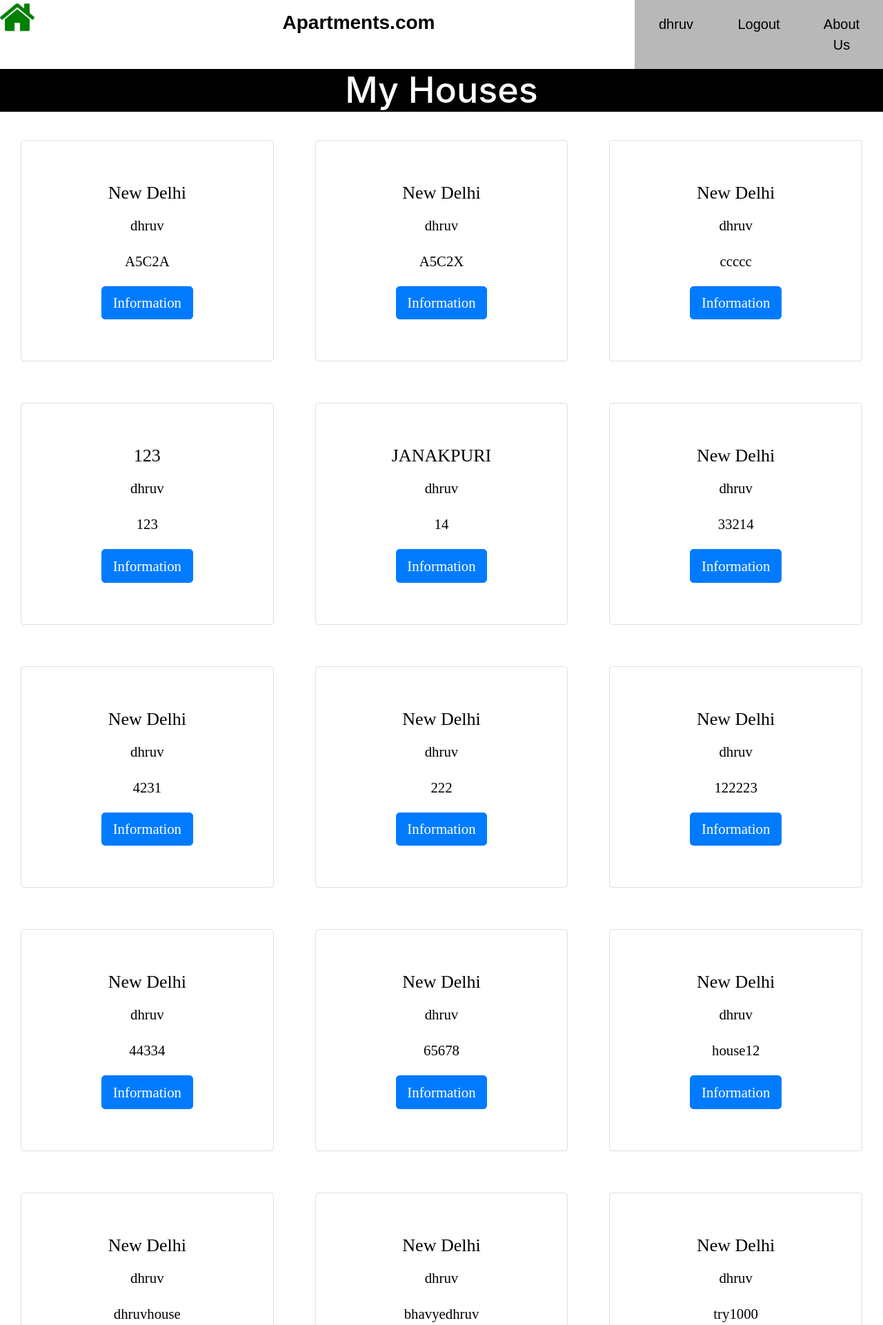
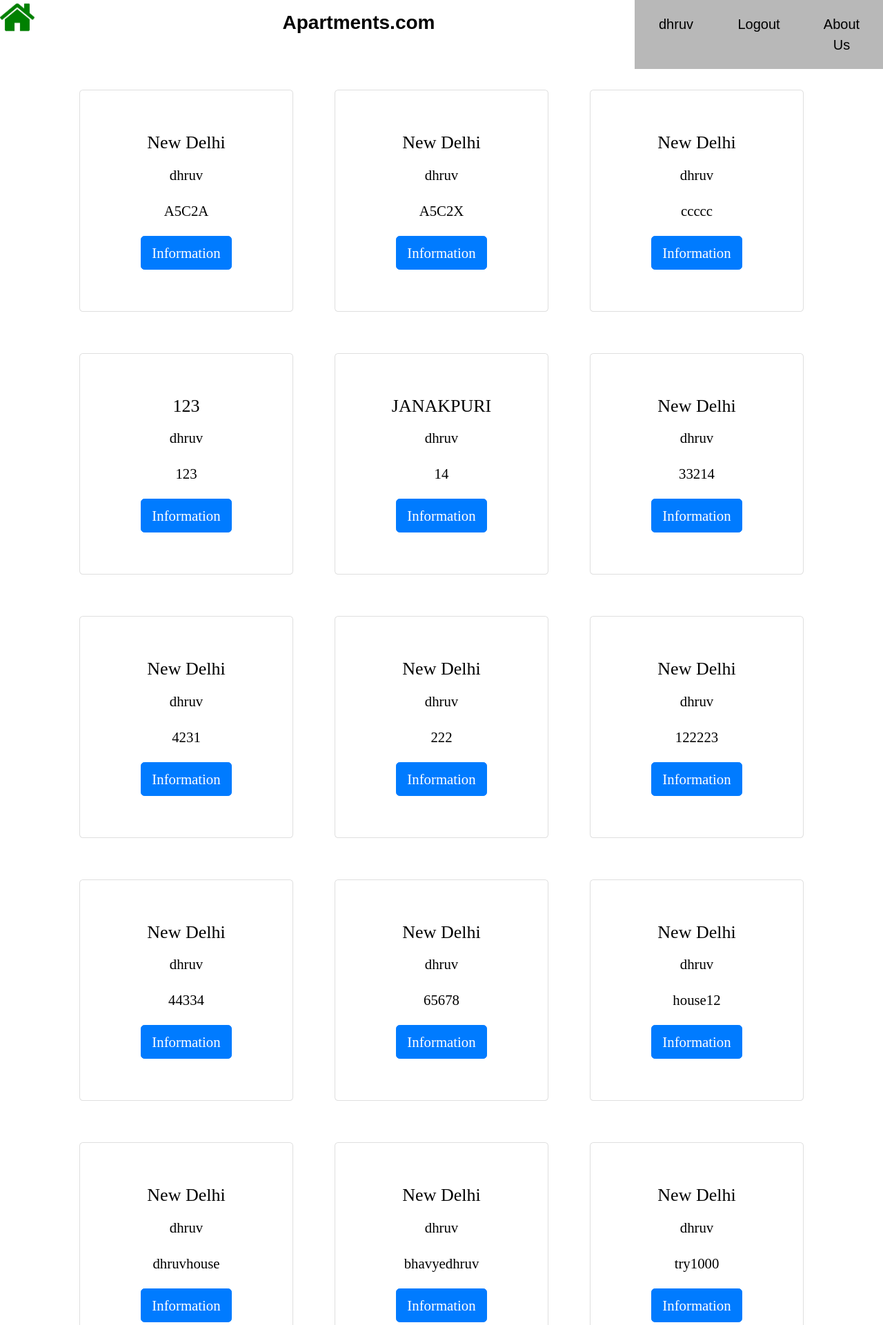
Before and after one commit to dhruvyadav19/TenantManagementSystem, a Django app: page /view-house/ in a window 1280 px wide. Shown: the top 1921 px of the page at 69% size. Run offline with Django 3.2, Linux system fonts and the light colour scheme; a user stored in the database is signed in; data comes from the database, SQL or seed files in the repository; both versions use the stored data as it was after the commit; some libraries are stand-ins or nearby versions.

Commit message:
23Oct Commit

```diff
--- a/djangoProject/houses/templates/houses/view_houses.html
+++ b/djangoProject/houses/templates/houses/view_houses.html
@@ -26,7 +26,7 @@
     text-align: center;
   }
 </style>
-  <h1 class="my-houses">My Houses</h1>
+  <div class="container">
   <div class="content1">
   {% for obj in house %}
         <div class="col-sm-12">
@@ -41,4 +41,5 @@
         </div>
   {% endfor %}
   </div>
+  </div>
 {% endblock content %}
```
Also changed, not shown: djangoProject/db.sqlite3, djangoProject/media/house_pics/initialize_pic_vq4Hjz7.PNG (added), djangoProject/media/house_pics/linearForward.PNG (added), djangoProject/media/house_pics/pasted_image001.png (added), djangoProject/media/profile_pics/download_2.png (added).
